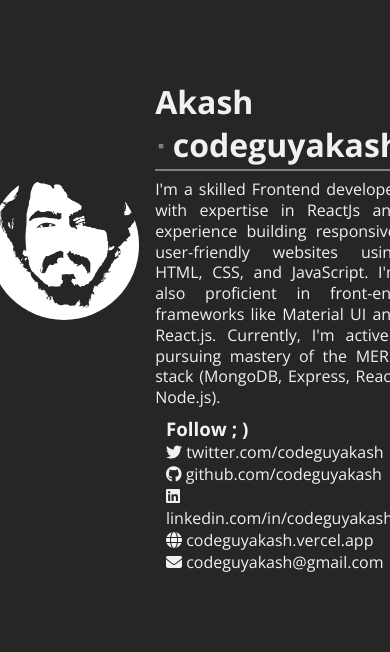
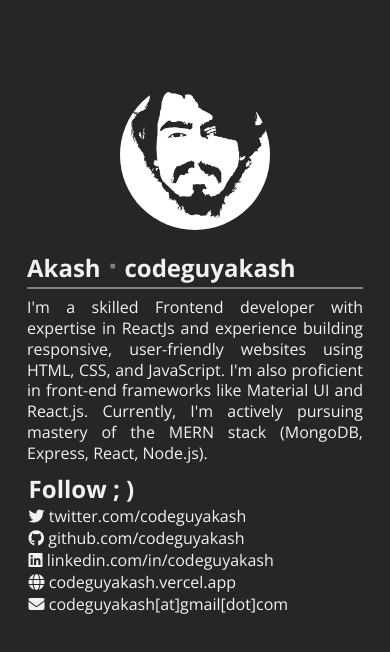
Before and after one commit to codeguyakash/codeguyakash-links, a plain HTML site: page index.html in a window 390 px wide. Drawn offline with nearby package versions, Linux system fonts and the light colour scheme.

Commit message:
make responsive for phone

```diff
--- a/index.html
+++ b/index.html
@@ -75,7 +75,7 @@
           <div>
             <a href="mailto:codeguyakash@gmail.com">
               <i class="fa-solid fa-envelope"></i>
-              <span>codeguyakash@gmail.com</span>
+              <span>codeguyakash[at]gmail[dot]com</span>
             </a>
           </div>
         </div>
--- a/style.css
+++ b/style.css
@@ -62,3 +62,21 @@ a:visited {
 .social-container {
   padding-left: 166px;
 }
+@media screen and (max-width: 480px) {
+  body {
+    background-color: var(--bg-color);
+    max-width: 21rem;
+    margin: 5rem auto;
+  }
+  .about-me {
+    flex-direction: column;
+    gap: 1rem;
+  }
+  h1,h3{
+    font-size: 1.5rem;
+  }
+  .social-container {
+    padding-left: .1rem;
+  }
+
+}
```
